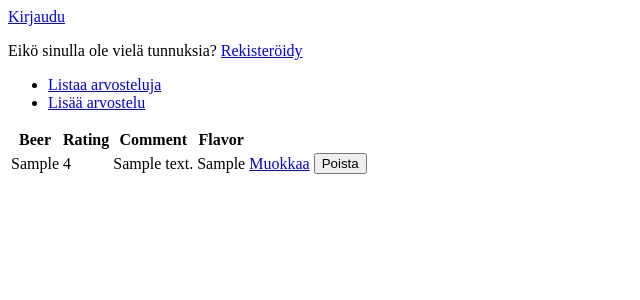
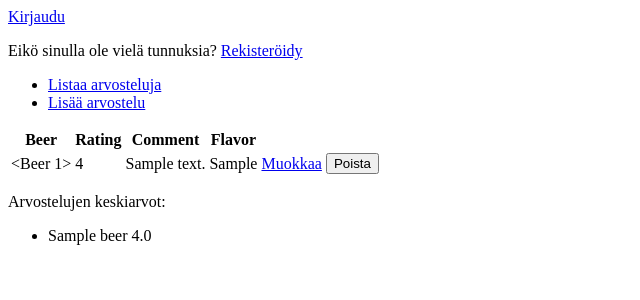
Before and after one commit to ada-reetta/Oluenreittauspalvelu, a Flask app: page /ratings in a window 1280 px wide. Shown: the top 300 px of the page, without its empty margins (0-640 px from the left). Run offline with Flask 2, Linux system fonts and the light colour scheme; tables that the repository leaves empty hold one stand-in row (values such as "Sample post").

Commit message:
lisätty uusi tietotaulu oluelle ja kokeiltu olennaisinta yhteenvetokutsua, samalla muutoksia lomakkeisiin, jotta taulujen yhteydet tallentuvat oikein

```diff
--- a/application/__init__.py
+++ b/application/__init__.py
@@ -18,6 +18,8 @@ from application import views
 
 from application.ratings import models
 from application.ratings import views
+
+from application.beers import models
 
 from application.auth import models
 from application.auth import views
--- /dev/null
+++ b/application/beers/models.py
@@ -0,0 +1,24 @@
+from application import db
+from sqlalchemy.sql import text
+
+class Beer(db.Model):
+    id = db.Column(db.Integer, primary_key=True)
+    name = db.Column(db.String(144), nullable=False)
+
+    def __init__(self, name):
+        self.name = name
+
+    ratings = db.relationship("Rating", backref='beer', lazy=True)
+
+    @staticmethod
+    def average_rating():
+        stmt = text("SELECT Beer.name, AVG(Rating.rating) FROM Beer"
+                     " LEFT JOIN Rating ON Rating.beer_id = Beer.id"
+                     " GROUP BY Beer.id")
+        res = db.engine.execute(stmt)
+
+        response = []
+        for row in res:
+            response.append({"name":row[0], "rating":row[1]})
+
+        return response
--- a/application/ratings/forms.py
+++ b/application/ratings/forms.py
@@ -2,12 +2,14 @@ from flask_wtf import FlaskForm
 from wtforms import StringField, SelectField, IntegerField, validators
 from wtforms.validators import Length, NumberRange, DataRequired
 from wtforms.fields.html5 import IntegerRangeField
+from application.beers.models import Beer
 
-beers = [('olvi', 'olvi'), ('karjala', 'karjala'), ('karhu', 'karhu')]
+#toimiva beers = [('olvi', 'olvi'), ('karjala', 'karjala'), ('karhu', 'karhu')]
 flavors = [('hedelmäinen', 'hedelmäinen'), ('raikas', 'raikas'), ('maltainen', 'maltainen')]
 
 class RatingForm(FlaskForm):
-    beer = SelectField(label = "Beer", choices=beers)
+    #toimiva beer = SelectField(label = "Beer", choices=beers)
+    beer = SelectField("Beer", coerce=int)
     rating = IntegerField("Rating (4-10)", validators=[NumberRange(4, 10)])
     comment = StringField("Comment", [validators.Length(max=140)])
     flavor = SelectField(label = "Flavor", choices=flavors)
@@ -16,10 +18,11 @@ class RatingForm(FlaskForm):
         csrf = False
 
 class RatingEditForm(FlaskForm):
-    beer = SelectField(default="olvi", label = "Beer", choices=beers)
+    #toimiva beer = SelectField("Beer", choices=beers)
+    beer = SelectField("Beer", coerce=int)
     rating = IntegerField("Rating (4-10)", validators=[NumberRange(4, 10)])
     comment = StringField("Comment", validators=[Length(max=140)])
-    flavor = SelectField(label = "Flavor", choices=flavors)
+    flavor = SelectField("Flavor", choices=flavors)
 
     class Meta:
         csrf = False
--- a/application/ratings/views.py
+++ b/application/ratings/views.py
@@ -2,23 +2,26 @@ from application import app, db
 from flask import redirect, render_template, request, url_for
 from flask_login import login_required, current_user
 from application.ratings.models import Rating
+from application.beers.models import Beer
 from application.ratings.forms import RatingForm, RatingEditForm
 
 @app.route("/ratings", methods=["GET"])
 def ratings_index():
-    return render_template("ratings/list.html", ratings = Rating.query.all())
+    return render_template("ratings/list.html", ratings = Rating.query.all(), average_rating=Beer.average_rating())
 
 @app.route("/ratings/new/")
 @login_required
 def ratings_form():
-    return render_template("ratings/new.html", form = RatingForm())
+    f = RatingForm()
+    f.beer.choices = [(g.id, g.name) for g in Beer.query.all()]
+    return render_template("ratings/new.html", form = f)
 
 @app.route("/ratings/<rating_id>", methods=["GET"])
 @login_required
 def ratings_editform(rating_id):
     r = Rating.query.get(rating_id)
     form = RatingEditForm(obj=r)
-    #form = RatingEditForm(r.beer, r.rating, r.comment, r.flavor)
+    form.beer.choices = [(g.id, g.name) for g in Beer.query.all()]
 
     return render_template("ratings/edit.html", form = form, id = rating_id)
 
@@ -27,13 +30,13 @@ def ratings_editform(rating_id):
 def ratings_create():
     form = RatingForm(request.form)
 
-    if not form.validate():
-        return render_template("ratings/new.html", form = form)
+    #ei toimi, johtuuko choicesista, joka luodaan nykyään joka kerta uudestaan kun lomake piirretään?
+    #if not form.validate():
+        #return render_template("ratings/new.html", form = form)
 
-    r = Rating(form.beer.data, form.rating.data, form.comment.data, form.flavor.data)
-    #r.rating = form.rating.data
-    #r = Rating(request.form.get("beer"), request.form.get("rating"))
+    r = Rating(form.rating.data, form.comment.data, form.flavor.data)
     r.account_id = current_user.id
+    r.beer_id = form.beer.data
 
     db.session().add(r)
     db.session().commit()
--- a/application/templates/index.html
+++ b/application/templates/index.html
@@ -4,4 +4,5 @@
 <p>
   Tervetuloa Oluenreittauspalveluun. Toistaiseksi täällä ei voi tehdä juuri mitään.
 </p>
+
 {% endblock %}
--- a/application/templates/ratings/list.html
+++ b/application/templates/ratings/list.html
@@ -27,4 +27,19 @@
     </tr>
     {% endfor %}
   </table>
+
+{% if average_rating is defined %}
+<p>
+  Arvostelujen keskiarvot:
+</p>
+
+<ul>
+  {% for value in average_rating %}
+  <li>
+    {{value.name}} {{value.rating}}
+  </li>
+  {% endfor %}
+</ul>
+
+{% endif %}
 {% endblock %}
```
Also changed, not shown: application/ratings/models.py (+6 -3 lines).
